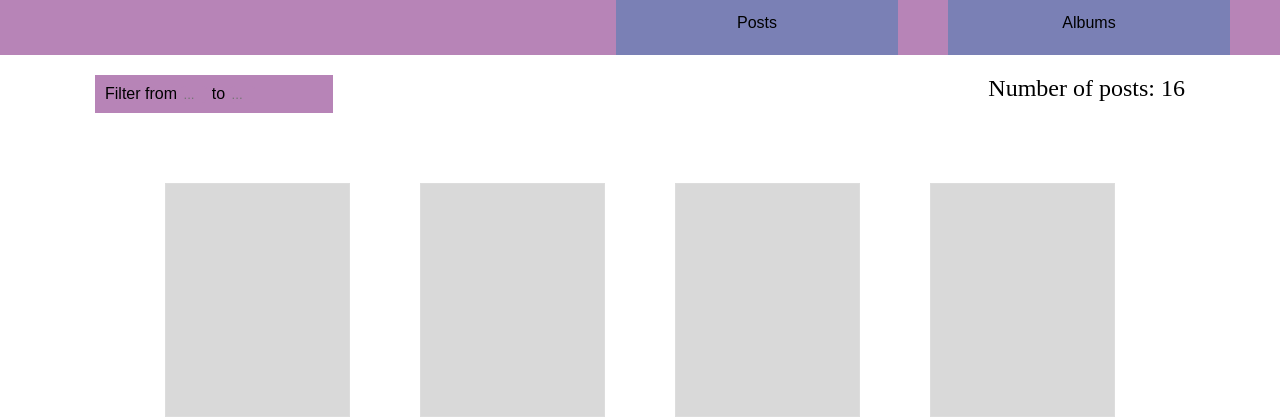
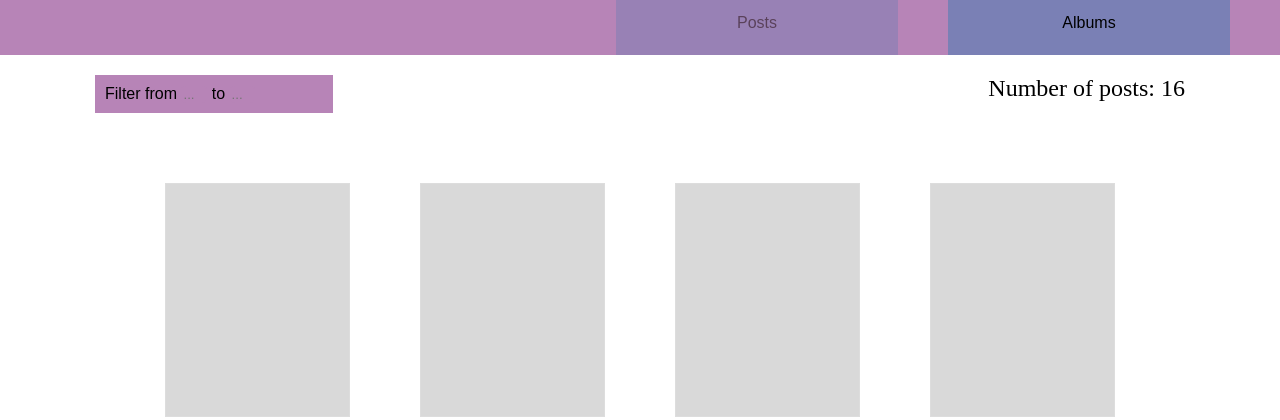
Before and after one commit to xpatxj/TiOK-project, a Flask app: page / in a window 1280 px wide. Shown: the top 420 px of the page. Run offline with Flask 3, Linux system fonts and the light colour scheme.

Commit message:
added opacity for post button in post-subpage

```diff
--- a/static/style.css
+++ b/static/style.css
@@ -21,6 +21,10 @@ p {
     display: flex;
     justify-content: flex-end;
     height: 55px;
+}
+.opacity {
+    opacity: 0.5;
+
 }
 
 .navbar a {
--- a/templates/index.html
+++ b/templates/index.html
@@ -8,7 +8,7 @@
 </head>
 <body>
     <div class="navbar">
-        <a href="#">Posts</a>
+        <a href="#" class="opacity">Posts</a>
         <a href="{{ url_for('albums') }}">Albums</a>
     </div>
     <div class="container">
```
